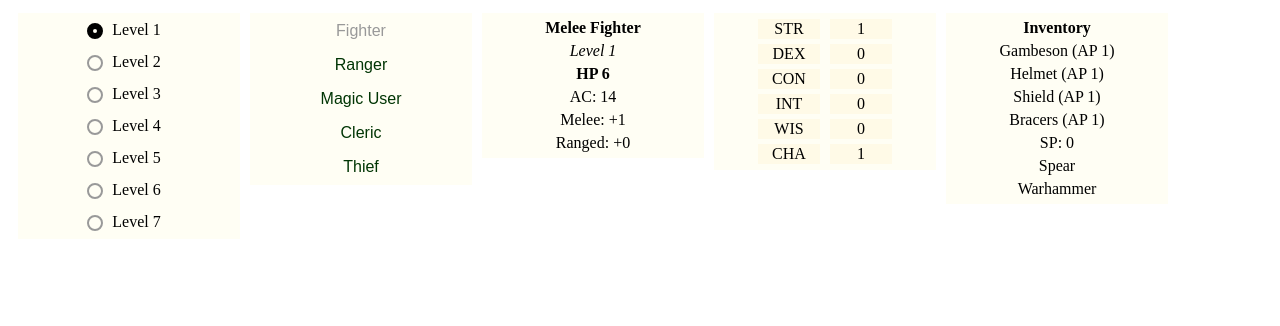
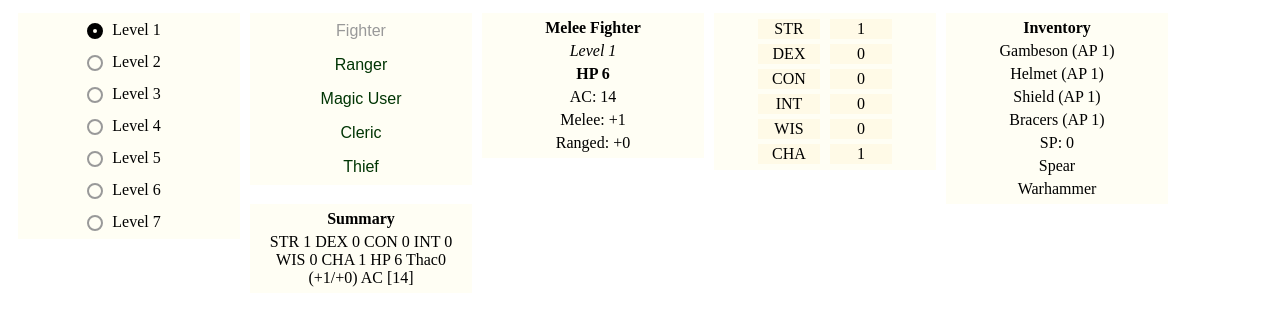
Before and after one commit to kickmaniac/kickmaniac.github.io, a plain HTML site: page av-knave-2e-hack-generator/index.html in a window 1280 px wide. Both pictures are taken after a click on the button "Fighter". Drawn offline with Linux system fonts and the light colour scheme.

Commit message:
summary string for generator;

```diff
--- a/av-knave-2e-hack-generator/index.html
+++ b/av-knave-2e-hack-generator/index.html
@@ -43,6 +43,8 @@
 				</div>
 				<div class="div-table-col" align="center" id="inventory">
 				</div>
+				<div class="div-table-col" align="center" id="summary">
+				</div>
 			</div>
 		</div>
 	</body>
--- a/av-knave-2e-hack-generator/scripts/main.js
+++ b/av-knave-2e-hack-generator/scripts/main.js
@@ -69,7 +69,7 @@ function generate_character_sheet(char_class) {
 	let ranged_thac0 = character_sheet[4];
 	let ac = 10 + ap;
 
-	print_character_summary(class_name, level, hp, melee_thac0, ranged_thac0, ac)
+	print_character_summary(class_name, level, hp, melee_thac0, ranged_thac0, ac, character_sheet)
 	print_character_sheet(character_sheet);
 	print_inventory(ap, class_name, level, character_sheet);
 }
@@ -218,7 +218,7 @@ function print_inventory(ap, class_name, level, character_sheet) {
 
 }
 
-function print_character_summary(class_name, level, hp, melee_thac0, ranged_thac0, ac) {
+function print_character_summary(class_name, level, hp, melee_thac0, ranged_thac0, ac, character_sheet) {
 	let html_insert = "";
 
 	html_insert += '<div class="div-table-row" align="center"><b>' + class_name + '</b></div>';
@@ -237,6 +237,13 @@ function print_character_summary(class_name, level, hp, melee_thac0, ranged_thac
 	html_insert += '<div class="div-table-row" align="center">Ranged: ' + ranged_thac0 + '</div>';
 
 	document.getElementById("character").innerHTML = html_insert;
+
+	html_insert = '<div class="div-table-row" align="center"><b>Summary</b></div>';
+	html_insert += '<div class="div-table-row" align="center">';
+	html_insert += 'STR ' + character_sheet[0] + ' DEX ' + character_sheet[1] + ' CON ' + character_sheet[2] + ' INT ' + character_sheet[3] + ' WIS ' + character_sheet[4] + ' CHA ' + character_sheet[5] + ' HP ' + hp + ' Thac0 (' + melee_thac0 + '/' + ranged_thac0 + ')' + ' AC [' + ac + ']';
+	html_insert += '</div>';
+
+	document.getElementById("summary").innerHTML = html_insert;
 }
 
 function print_character_sheet(sheet) {
```
Also changed, not shown: 2 other files.
